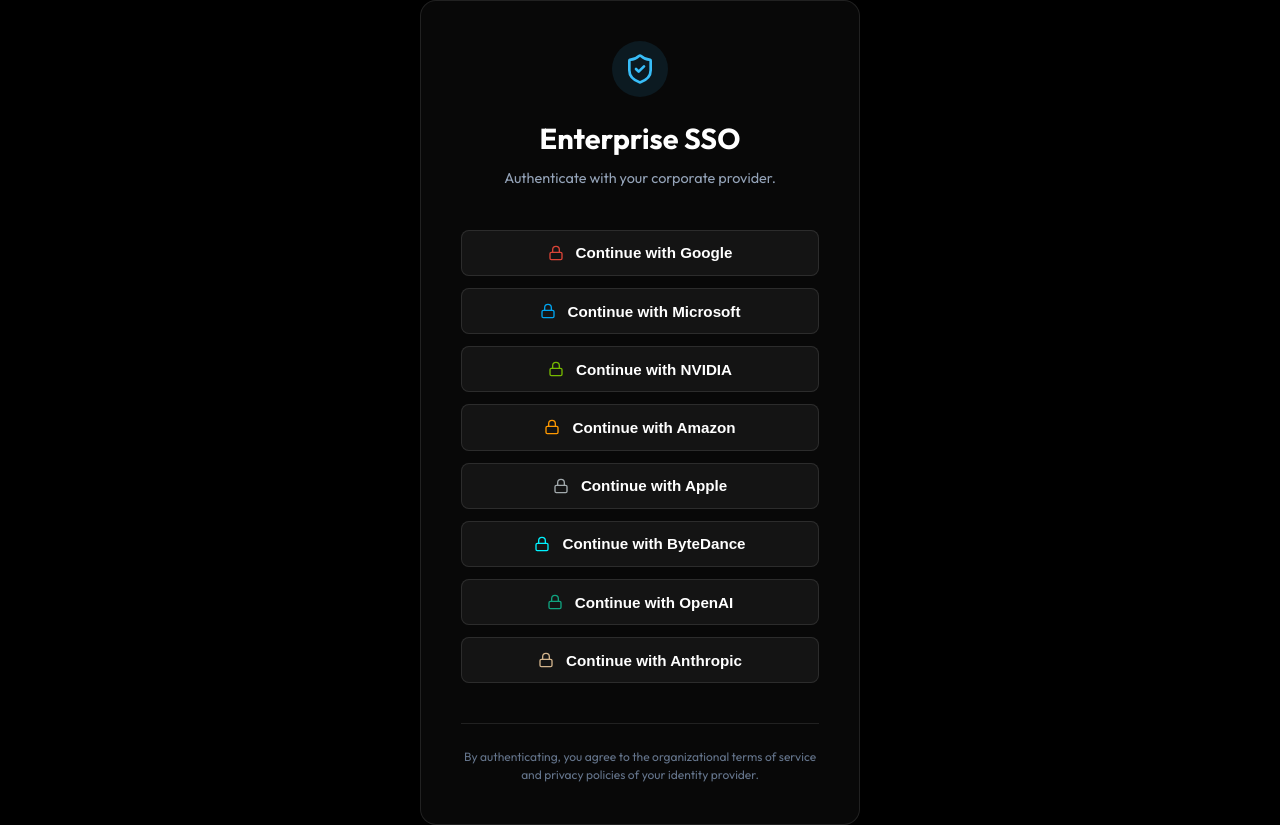
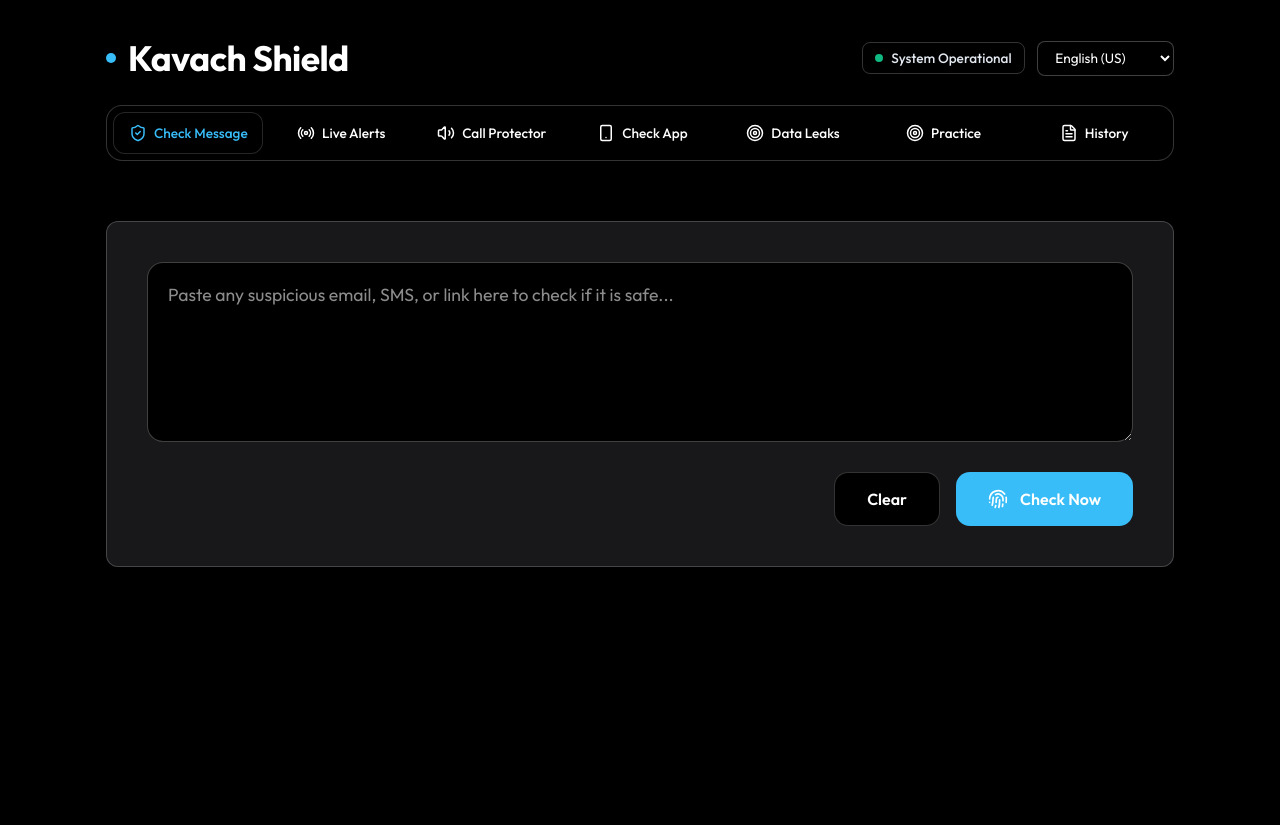
Before and after one commit to Anurag-tech22/DEV1, a React (Vite) app in the folder web/: page / in a window 1280 px wide. After the commit the page ends 800 px from the top, so only its background shows below. Built offline with nearby package versions, Linux system fonts and the light colour scheme.

Commit message:
Remove Enterprise SSO Login screen

```diff
--- a/web/src/App.tsx
+++ b/web/src/App.tsx
@@ -9,7 +9,6 @@
 import ThreatRadar from './pages/ThreatRadar';
 import AudioGuard from './pages/AudioGuard';
 import MalwareSandbox from './pages/MalwareSandbox';
-import Auth from './pages/Auth';
 import { i18n } from './i18n';
 
 type Lang = keyof typeof i18n;
@@ -21,11 +20,6 @@
 
 export default function App() {
   const [language] = useState<Lang>(getCookieLang());
-  const [isAuthenticated, setIsAuthenticated] = useState(false);
-
-  if (!isAuthenticated) {
-    return <Auth onLogin={() => setIsAuthenticated(true)} />;
-  }
 
   const handleLanguageChange = (e: React.ChangeEvent<HTMLSelectElement>) => {
     const lang = e.target.value;
--- a/web/src/pages/Auth.tsx
+++ /dev/null
@@ -1,76 +0,0 @@
-import { useState } from 'react';
-import { motion } from 'framer-motion';
-import { ShieldCheck, Lock } from 'lucide-react';
-
-export default function Auth({ onLogin }: { onLogin: () => void }) {
-  const providers = [
-    { name: 'Google', color: '#DB4437' },
-    { name: 'Microsoft', color: '#00A4EF' },
-    { name: 'NVIDIA', color: '#76B900' },
-    { name: 'Amazon', color: '#FF9900' },
-    { name: 'Apple', color: '#A2AAAD' },
-    { name: 'ByteDance', color: '#00F2FE' },
-    { name: 'OpenAI', color: '#10A37F' },
-    { name: 'Anthropic', color: '#D2B48C' }
-  ];
-
-  return (
-    <div style={{ minHeight: '100vh', display: 'flex', alignItems: 'center', justifyContent: 'center', background: '#000000', color: '#ffffff' }}>
-      <motion.div
-        initial={{ opacity: 0, scale: 0.95 }}
-        animate={{ opacity: 1, scale: 1 }}
-        style={{ width: '100%', maxWidth: '440px', padding: '2.5rem', background: 'rgba(255, 255, 255, 0.03)', border: '1px solid rgba(255, 255, 255, 0.1)', borderRadius: '16px' }}
-      >
-        <div style={{ textAlign: 'center', marginBottom: '2.5rem' }}>
-          <div style={{ display: 'inline-flex', alignItems: 'center', justifyContent: 'center', width: '56px', height: '56px', borderRadius: '50%', background: 'rgba(56, 189, 248, 0.1)', color: '#38bdf8', marginBottom: '1.25rem' }}>
-            <ShieldCheck size={32} />
-          </div>
-          <h1 style={{ fontSize: '1.8rem', fontWeight: 800, margin: '0 0 0.5rem 0' }}>Enterprise SSO</h1>
-          <p style={{ color: '#94a3b8', margin: 0, fontSize: '0.9rem' }}>Authenticate with your corporate provider.</p>
-        </div>
-
-        <div style={{ display: 'flex', flexDirection: 'column', gap: '0.75rem' }}>
-          {providers.map(p => (
-            <button
-              key={p.name}
-              onClick={onLogin}
-              style={{
-                display: 'flex',
-                alignItems: 'center',
-                justifyContent: 'center',
-                gap: '0.75rem',
-                width: '100%',
-                padding: '0.85rem',
-                background: 'rgba(255, 255, 255, 0.05)',
-                border: '1px solid rgba(255, 255, 255, 0.1)',
-                borderRadius: '8px',
-                color: '#ffffff',
-                fontSize: '0.95rem',
-                fontWeight: 600,
-                cursor: 'pointer',
-                transition: 'all 0.2s ease'
-              }}
-              onMouseOver={(e) => {
-                e.currentTarget.style.background = 'rgba(255, 255, 255, 0.1)';
-                e.currentTarget.style.borderColor = p.color;
-              }}
-              onMouseOut={(e) => {
-                e.currentTarget.style.background = 'rgba(255, 255, 255, 0.05)';
-                e.currentTarget.style.borderColor = 'rgba(255, 255, 255, 0.1)';
-              }}
-            >
-              <Lock size={16} color={p.color} />
-              Continue with {p.name}
-            </button>
-          ))}
-        </div>
-
-        <div style={{ marginTop: '2.5rem', textAlign: 'center', borderTop: '1px solid rgba(255, 255, 255, 0.1)', paddingTop: '1.5rem' }}>
-          <p style={{ fontSize: '0.75rem', color: '#64748b', margin: 0 }}>
-            By authenticating, you agree to the organizational terms of service and privacy policies of your identity provider.
-          </p>
-        </div>
-      </motion.div>
-    </div>
-  );
-}
```
